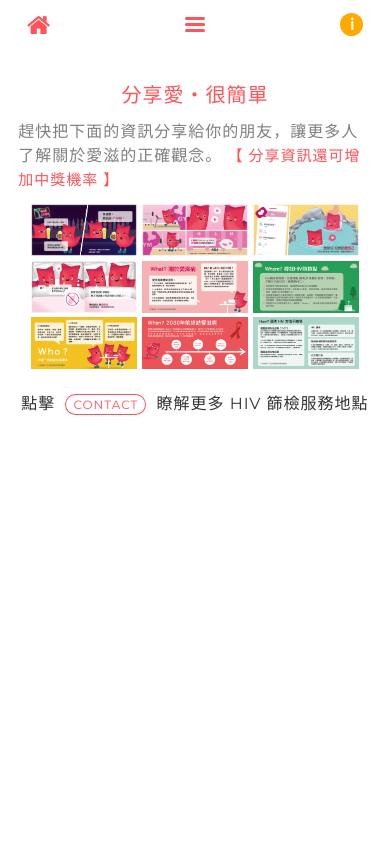
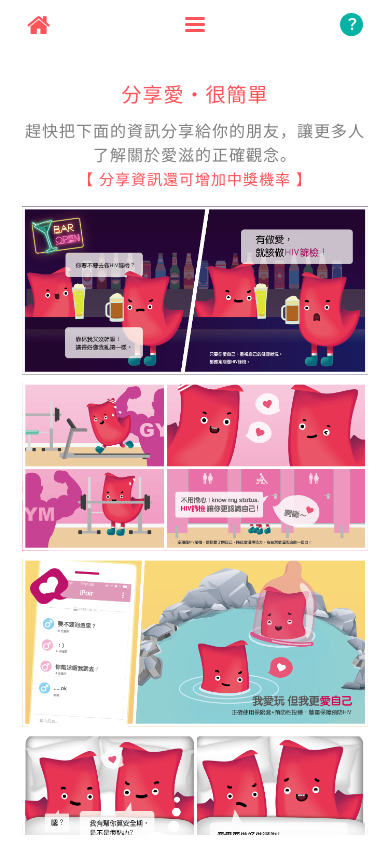
Before and after one commit to DopplerKuo/HIV-cmpp, a plain HTML site: page public/information.html in a window 390 px wide. Shown: the top 842 px of the page. Drawn offline with Linux system fonts and the light colour scheme.

Commit message:
更改 scss

```diff
--- a/public/assets/_nav.html
+++ b/public/assets/_nav.html
@@ -2,8 +2,8 @@
   <div class="icon-link">
     <a href="index.html"><i class="fa fa-home"></i></a>
     <a href=""><i class="fa fa-facebook"></i></a>
+    <a href="http://www.cdc.gov.tw/rwd" target="_blank"><b>ｉ</b></a>
     <a href=""><b>？</b></a>
-    <a href="http://www.cdc.gov.tw/rwd" target="_blank"><b>ｉ</b></a>
   </div>
   <div class="text-link">
     <a href="about.html">ABOUT</a>
--- a/public/assets/scss/components/_nav.scss
+++ b/public/assets/scss/components/_nav.scss
@@ -31,8 +31,8 @@
 		}
 		a:nth-of-type(1) { color: $red; font-size: 25px; }
 		a:nth-of-type(2) { background-color: $facebook; font-size: 13px; padding: 1px 0 0 1px; }
-		a:nth-of-type(3) { background-color: $green; font-size: 15px; padding: 0px 0 0 1px; }
-		a:nth-of-type(4) { background-color: $orange; font-size: 15px; padding: 0px 0 0 1px; }
+		a:nth-of-type(3) { background-color: $orange; font-size: 15px; padding: 0px 0 0 1px; }
+		a:nth-of-type(4) { background-color: $green; font-size: 15px; padding: 0px 0 0 1px; }
 	}
 
 	.text-link {
@@ -169,6 +169,7 @@
 			width: 100%;
 			height: calc( 100vh - 50px );
 			flex-direction: column;
+			pointer-events: none;
 			a {
 				margin: 0 0 2.5vh 0;
 				font-size: 20px;
@@ -208,6 +209,7 @@
 		}
 		.text-link {
 			a {
+				pointer-events: visible;
 				transform: translateY(0);
 				opacity: 1;
 			}
--- a/public/assets/scss/layout/other_page/index.scss
+++ b/public/assets/scss/layout/other_page/index.scss
@@ -338,12 +338,16 @@
 	}
 	.content h2 {
 		margin-bottom: 10px;
+		padding: 0 1%;
 	}
 	.content p {
 		opacity: 1;
 		font-size: 16px;
 		margin-bottom: 10px;
 		color: rgba(0,0,0,.5);
+		@media screen and (max-width: 992px) {
+			text-align: center;
+		}
 	}
 	p b {
 		color: $red;
@@ -371,6 +375,18 @@
 				color: #fff;
 			}
 		}
+		@media screen and (max-width: 992px) {
+			text-align: center;
+			font-size: 13px;
+			display: block;
+		}
+	}
+	.m-br {
+		display: none;
+	}
+	@media screen and (max-width: 768px) {
+		text-align: center;
+		.m-br { display: block; }
 	}
 	.information-list {
 		width: 100%;
@@ -388,6 +404,14 @@
 		overflow: hidden;
 		font-size: 0;
 		background-color: $red;
+		@media screen and (max-width: 992px) {
+			flex: 0 0 48%;
+			margin: 1%
+		}
+		@media screen and (max-width: 768px) {
+			flex: 0 0 98%;
+			margin: 1%
+		}
 		.img-bg {
 			transition: .3s ease;
 			img { width: 100%; }
--- a/public/information.html
+++ b/public/information.html
@@ -24,7 +24,7 @@
     <div class="content">
       <h2>分享愛・很簡單</h2>
       <p>
-        趕快把下面的資訊分享給你的朋友，讓更多人了解關於愛滋的正確觀念。
+        趕快把下面的資訊分享給你的朋友，讓更多人了解關於愛滋的正確觀念。<br class="m-br">
         <b>【 分享資訊還可增加中獎機率 】</b>
       </p>
       <div class="information-list">
@@ -199,7 +199,9 @@
           </div>
         </div>
       </div>
-      <h3>點擊<a href="contact.html"><b>CONTACT</b></a>瞭解更多 HIV 篩檢服務地點</h3>
+      <h3>
+        點擊<a href="contact.html"><b>CONTACT</b><br class="m-br">
+        </a>瞭解更多 HIV 篩檢服務地點</h3>
     </div>
   </section>
 </body>
```
Also changed, not shown: public/game_start.html (+2 -2 lines), public/assets/css/main.css.
